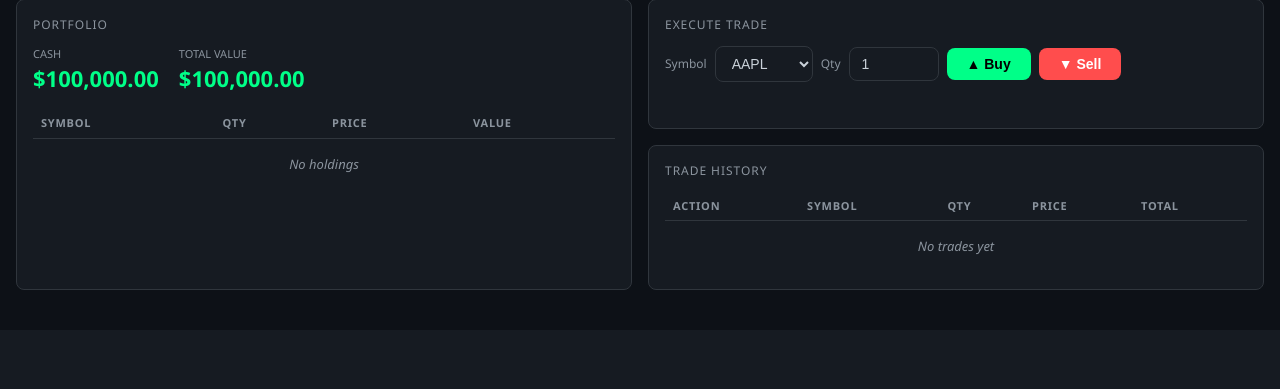
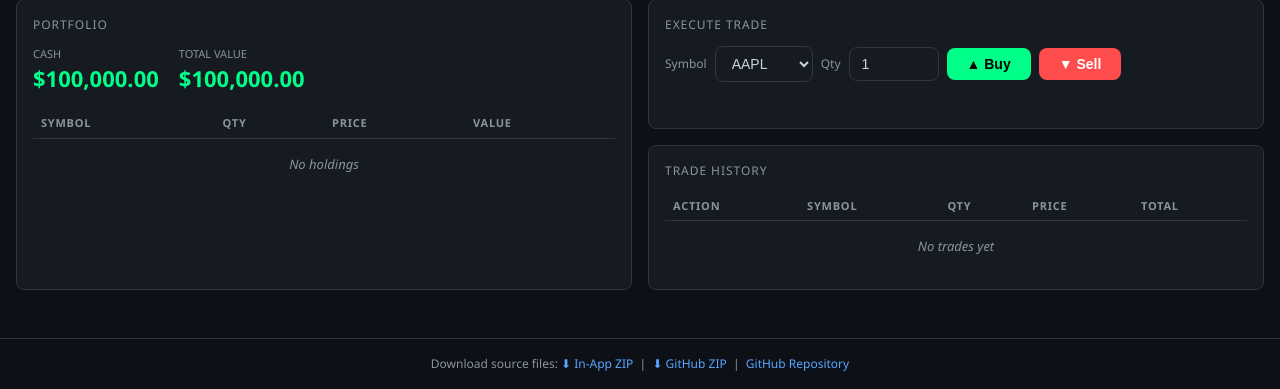
Before and after one commit to ajones60155-ctrl/Trader-X-Ai-Trading-Version-2-, a Flask app: page / in a window 1280 px wide. Shown: the part 769-1158 px from the top of the page. Before the commit the page ends 1059 px from the top, so only its background shows below. Run offline with Flask 3, Linux system fonts and the light colour scheme; data that the repository does not hold is empty.

Commit message:
Make download link prominent: README direct GitHub link + dashboard footer
Co-authored-by: ajones60155-ctrl <263069154+ajones60155-ctrl@users.noreply.github.com>

```diff
--- a/templates/index.html
+++ b/templates/index.html
@@ -250,6 +250,16 @@
       vertical-align: middle; margin-right: 6px;
     }
     @keyframes spin { to { transform: rotate(360deg); } }
+
+    /* ── Footer ──────────────────────────────────────────────────────── */
+    .site-footer {
+      text-align: center;
+      padding: 16px;
+      font-size: 12px;
+      color: var(--muted);
+      border-top: 1px solid var(--border);
+      margin-top: 8px;
+    }
   </style>
 </head>
 <body>
@@ -391,6 +401,16 @@
   </div><!-- /bottom-grid -->
 
 </main>
+
+<!-- ── Footer ─────────────────────────────────────────────────────── -->
+<footer class="site-footer">
+  Download source files:
+  <a href="/download">⬇ In-App ZIP</a>
+  &nbsp;|&nbsp;
+  <a href="https://github.com/ajones60155-ctrl/Trader-X-Ai-Trading-Version-2-/archive/refs/heads/main.zip" target="_blank" rel="noopener">⬇ GitHub ZIP</a>
+  &nbsp;|&nbsp;
+  <a href="https://github.com/ajones60155-ctrl/Trader-X-Ai-Trading-Version-2-" target="_blank" rel="noopener">GitHub Repository</a>
+</footer>
 
 <script>
 /* ─────────────────────────────────────────────────────────────────── */
```
Also changed, not shown: README.md.
